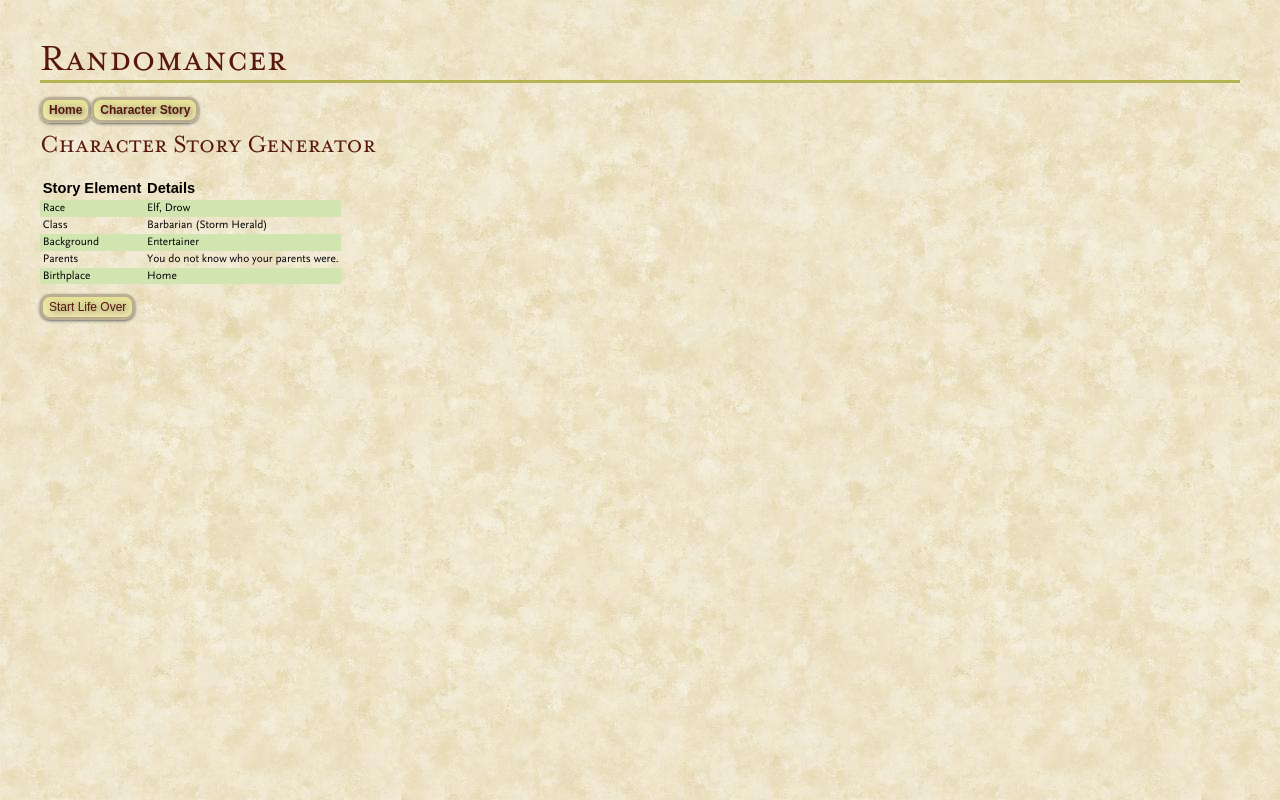
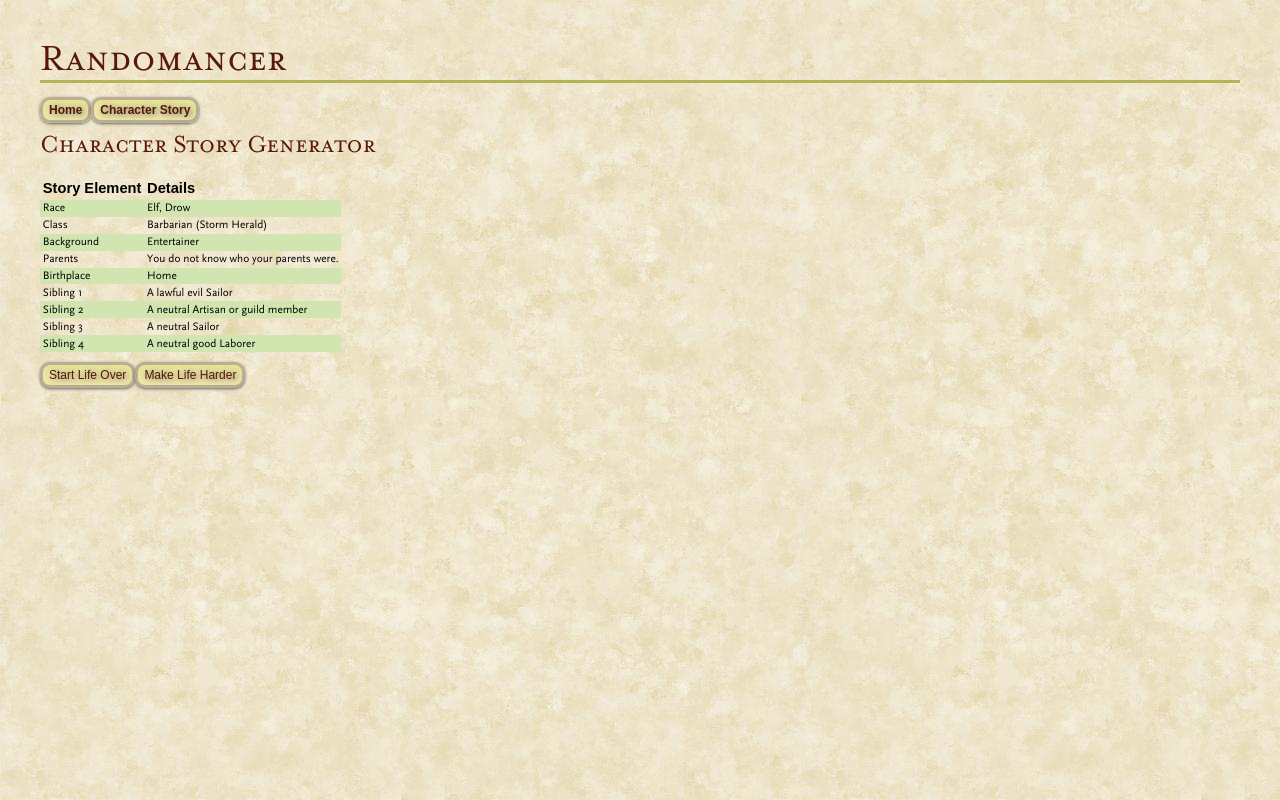
Before and after one commit to sshillyer/randomancer-ng, an Angular app: page /character-story in a window 1280 px wide. Built offline with nearby package versions, Linux system fonts and the light colour scheme; a web font is replaced by a local one.

Commit message:
Add supplemental table and sibling services, life harder bttn

```diff
--- a/src/app/app.module.ts
+++ b/src/app/app.module.ts
@@ -7,6 +7,8 @@ import { VillainComponent } from './villain/villain.component';
 import { CharacterStoryComponent } from './character-story/character-story.component';
 import { CharacterStoryService } from './character-story.service';
 import { BirthplaceService } from './birthplace.service';
+import { SiblingService } from './sibling.service';
+import { SupplementalTableService } from './supplemental-table.service';
 import { AppRoutingModule } from './/app-routing.module';
 
 
@@ -23,7 +25,7 @@ import { AppRoutingModule } from './/app-routing.module';
     ]),
     AppRoutingModule
   ],
-  providers: [ CharacterStoryService, BirthplaceService ],
+  providers: [ CharacterStoryService, BirthplaceService, SiblingService, SupplementalTableService ],
   bootstrap: [AppComponent]
 })
 export class AppModule { }
--- a/src/app/character-story.service.ts
+++ b/src/app/character-story.service.ts
@@ -1,4 +1,6 @@
+import { SupplementalTableService } from './supplemental-table.service';
 import { BirthplaceService } from './birthplace.service';
+import { SiblingService } from './sibling.service';
 import { Injectable } from '@angular/core';
 import { CharacterStory } from './character-story/character-story';
 import { CharacterClass } from './data/character-class';
@@ -9,7 +11,11 @@ import { CHAR_BACKGROUNDS } from './data/background-data';
 @Injectable()
 export class CharacterStoryService {
 
-  constructor(private birthplaceService: BirthplaceService) { }
+  constructor(
+    private birthplaceService: BirthplaceService,
+    private siblingService: SiblingService,
+    private supplementalTableService: SupplementalTableService
+  ) { }
 
   getRandomCharacterStory(): CharacterStory {
     const race = this.getRandomRace();
@@ -18,6 +24,7 @@ export class CharacterStoryService {
     const knowParents = this.getRandomKnowParents();
     const parentInfo = this.getRandomParentInfo(knowParents);
     const birthplace = this.getRandomBirthplace();
+    const siblings = this.getRandomSiblings();
 
     return {
       race: race,
@@ -26,18 +33,19 @@ export class CharacterStoryService {
       knowParents: knowParents,
       parentInfo: parentInfo,
       birthplace: birthplace,
+      siblings: siblings,
     };
   }
 
   getRandomRace(): string {
-    const roll: number = this.getRandomInt(0, CHAR_RACES.length - 1);
+    const roll: number = this.supplementalTableService.getRandomInt(0, CHAR_RACES.length - 1);
     return CHAR_RACES[roll];
   }
 
   getRandomClass(): string {
-    const classRoll: number = this.getRandomInt(0, CHAR_CLASSES.length - 1);
+    const classRoll: number = this.supplementalTableService.getRandomInt(0, CHAR_CLASSES.length - 1);
     const randClass = CHAR_CLASSES[classRoll];
-    const subclassRoll: number = this.getRandomInt(0, randClass.subclasses.length - 1);
+    const subclassRoll: number = this.supplementalTableService.getRandomInt(0, randClass.subclasses.length - 1);
     const randSubclass = randClass.subclasses[subclassRoll];
     return randClass.name + ` (${randSubclass})`;
   }
@@ -55,7 +63,7 @@ export class CharacterStoryService {
   }
 
   getRandomKnowParents(): boolean {
-    const roll: number = this.getRandomInt(1, 100);
+    const roll: number = this.supplementalTableService.getRandomInt(1, 100);
     if (roll <= 95) {
       return true;
     } else {
@@ -64,7 +72,7 @@ export class CharacterStoryService {
   }
 
   getRandomBirthplace(): string {
-    const roll: number = this.getRandomInt(1, 100);
+    const roll: number = this.supplementalTableService.getRandomInt(1, 100);
     return this.birthplaceService.getBirthplaceFromRoll(roll);
   }
 
@@ -72,4 +80,22 @@ export class CharacterStoryService {
     return Math.floor(Math.random() * (max - min + 1)) + min;
   }
 
+  getRandomSiblings(): string[] {
+    const roll: number = this.supplementalTableService.getRandomInt(1, 10);
+    let numberOfSiblings: number;
+    if (roll <= 2) {
+      numberOfSiblings = 0;
+    } else if (roll <= 4) {
+      numberOfSiblings = this.supplementalTableService.getRandomInt(1, 3);
+    } else if (roll <= 6) {
+      numberOfSiblings = this.supplementalTableService.getRandomInt(1, 4) + 1;
+    } else if (roll <= 8) {
+      numberOfSiblings = this.supplementalTableService.getRandomInt(1, 6) + 2;
+    } else {
+      numberOfSiblings = this.supplementalTableService.getRandomInt(1, 8) + 3;
+    }
+    return this.siblingService.getRandomSiblings(numberOfSiblings);
+
+  }
+
 }
--- a/src/app/character-story/character-story.component.html
+++ b/src/app/character-story/character-story.component.html
@@ -25,8 +25,14 @@
           <td>Birthplace</td>
           <td>{{story.birthplace}}</td>
         </tr>
+        <tr
+          *ngFor="let sibling of story.siblings; let i = index" [attr.data-index]="i">
+          <td>Sibling {{i + 1}}</td>
+          <td>{{sibling}}</td>
+        </tr>
       </table>
 </div>
 <div>
   <button class="bttn" (click)="getRandomStory()">Start Life Over</button>
+  <button class="bttn" (click)="makeLifeHarder()">Make Life Harder</button>
 </div>
--- a/src/app/character-story/character-story.component.ts
+++ b/src/app/character-story/character-story.component.ts
@@ -22,4 +22,12 @@ export class CharacterStoryComponent implements OnInit {
     this.story = this.characterStoryService.getRandomCharacterStory();
   }
 
+  makeLifeHarder(): void {
+    this.story.race = 'Half-Drow';
+    this.story.class = 'Fighter';
+    this.story.parentInfo = 'Mother was raped by a drow';
+    this.story.birthplace = 'Underdark';
+    this.story.background = 'Urchin';
+  }
+
 }
--- a/src/app/character-story/character-story.ts
+++ b/src/app/character-story/character-story.ts
@@ -5,4 +5,5 @@ export class CharacterStory {
     knowParents: boolean;
     parentInfo: string;
     birthplace: string;
+    siblings: string[];
 }
--- /dev/null
+++ b/src/app/sibling.service.ts
@@ -0,0 +1,28 @@
+import { SupplementalTableService } from './supplemental-table.service';
+import { Injectable } from '@angular/core';
+
+@Injectable()
+export class SiblingService {
+
+  constructor(
+    private supplementalTableService: SupplementalTableService
+  ) { }
+
+  getRandomSiblings(numberOfSiblings: number): string[] {
+    let siblings: string[] = new Array<string>();
+    for (let i = 0; i < numberOfSiblings; i++) {
+      const occupation = this.supplementalTableService.getRandomOccupation();
+      const alignment = this.supplementalTableService.getRandomAlignment();
+      // const status = this.getRandomStatus();
+      // const relationship = this.getRandomRelationship();
+      const sibling = `A ${alignment} ${occupation}`;
+      siblings[i] = sibling;
+    }
+    return siblings;
+  }
+
+  // getRandomOccupation(): string {
+
+  // }
+
+}
--- /dev/null
+++ b/src/app/supplemental-table.service.ts
@@ -0,0 +1,115 @@
+import { Injectable } from '@angular/core';
+
+@Injectable()
+export class SupplementalTableService {
+
+  constructor() { }
+
+
+  getRandomInt(min: number, max: number): number {
+    return Math.floor(Math.random() * (max - min + 1)) + min;
+  }
+
+  roll(num: number, size: number): number {
+    let total = 0;
+    for (let i = 0; i < num; i++) {
+      total += this.getRandomInt(1, size);
+    }
+    return total;
+  }
+
+  getRandomAlignment(): string {
+    const roll = this.roll(3, 6);
+    const splitRoll = this.roll(1,2);
+    if (roll <= 3) {
+      if (splitRoll === 1) {
+        return 'chaotic evil';
+      }
+        return 'chaotic neutral';
+    } else if (roll <= 5) {
+      return 'lawful evil';
+    } else if (roll <= 8) {
+      return 'neutral evil';
+    } else if (roll <= 12) {
+      return 'neutral';
+    } else if (roll <= 15) {
+      return 'neutral good';
+    } else if (roll <= 17) {
+      if (splitRoll === 1) {
+        return 'lawful good';
+      }
+      return 'lawful neutral';
+    } else if (roll <= 18) {
+      if (splitRoll === 1) {
+        return 'chaotic good';
+      }
+      return 'chaotic neutral';
+    }
+  }
+
+  getRandomOccupation(): string {
+    const roll = this.roll(1, 100);
+    if (roll <= 5) {
+       return 'Academic';
+    } else if (roll <= 10) {
+      return this.getRandomClass();
+    } else if (roll <= 11) {
+       return 'Aristocrat';
+     } else if (roll <= 26) {
+       return 'Artisan or guild member';
+     } else if (roll <= 31) {
+       return 'Criminal';
+     } else if (roll <= 36) {
+       return 'Entertainer';
+     } else if (roll <= 38) {
+       return 'Exile, hermit, or refugee';
+     } else if (roll <= 43) {
+       return 'Explorer or wanderer';
+     } else if (roll <= 55) {
+       return 'Farmer or herder';
+     } else if (roll <= 60) {
+       return 'Hunter or trapper';
+     } else if (roll <= 75) {
+       return 'Laborer';
+      } else if (roll <= 80) {
+       return 'Merchant';
+      } else if (roll <= 85) {
+       return 'Politician or bureaucrat';
+      } else if (roll <= 90) {
+       return 'Priest';
+      } else if (roll <= 95) {
+       return 'Sailor';
+      } else {
+       return 'Soldier';
+      }
+    }
+
+    getRandomClass(): string {
+      const roll = this.roll(1, 100);
+      if (roll <= 7) {
+        return 'Barbarian';
+      } else if (roll <= 14) {
+        return'Bard';
+      } else if (roll <= 29) {
+        return'Cleric';
+      } else if (roll <= 36) {
+        return'Druid';
+      } else if (roll <= 52) {
+        return'Fighter';
+      } else if (roll <= 58) {
+        return'Monk';
+      } else if (roll <= 64) {
+        return'Paladin';
+      } else if (roll <= 70) {
+        return'Ranger';
+      } else if (roll <= 84) {
+        return'Rogue';
+      } else if (roll <= 89) {
+        return'Sorcerer';
+      } else if (roll <= 94) {
+        return'Warlock';
+      } else {
+        return'Wizard';
+      }
+    }
+}
```
Also changed, not shown: 2 other files (tests, documents, lock files or other folders).
